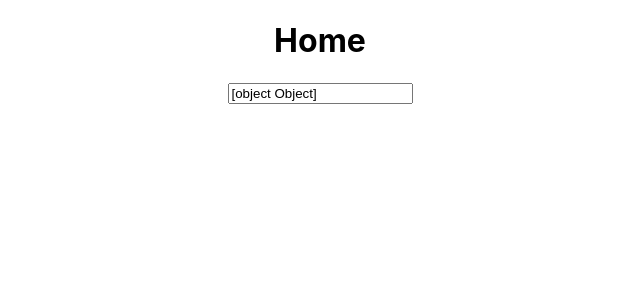
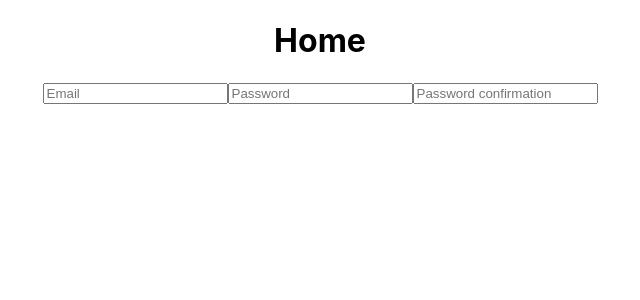
Before and after one commit to imhilla/TelCars, a React (Create React App) app in the folder react-frontend/: page / in a window 1280 px wide. Shown: the top 300 px of the page, without its empty margins (320-960 px from the left). Built offline with nearby package versions, Linux system fonts and the light colour scheme.

Commit message:
add imput for email and password to registration

```diff
--- a/react-frontend/src/components/auth/Registration.js
+++ b/react-frontend/src/components/auth/Registration.js
@@ -1,3 +1,4 @@
+/* eslint-disable class-methods-use-this */
 /* eslint-disable react/no-unused-state */
 /* eslint-disable react/prefer-stateless-function */
 import React from 'react';
@@ -8,7 +9,7 @@ class Registration extends React.Component {
     this.state = {
       email: '',
       password: '',
-      password_confirmation: '',
+      passwordConfirmation: '',
       registrationErrors: '',
     };
     this.handleSubmit = this.handleSubmit.bind(this);
@@ -25,11 +26,13 @@ class Registration extends React.Component {
   }
 
   render() {
-    const email = this.state;
+    const { email, password, passwordConfirmation } = this.state;
     return (
       <div>
         <form onSubmit={this.handleSubmit}>
           <input type="email" name="email" placeholder="Email" value={email} onChange={this.handleChange} required />
+          <input type="password" name="password" placeholder="Password" value={password} onChange={this.handleChange} required />
+          <input type="password" name="password_confirmation" placeholder="Password confirmation" value={passwordConfirmation} onChange={this.handleChange} required />
         </form>
       </div>
     );
```
